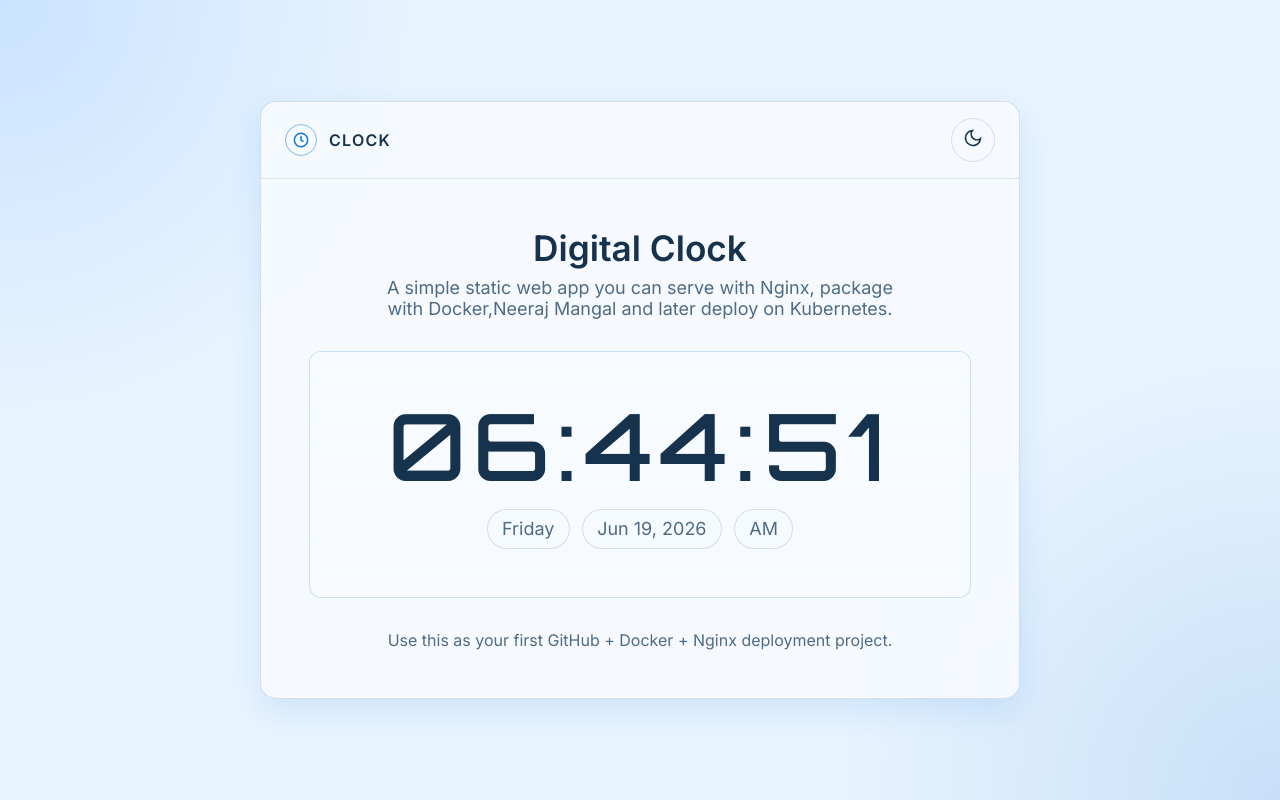
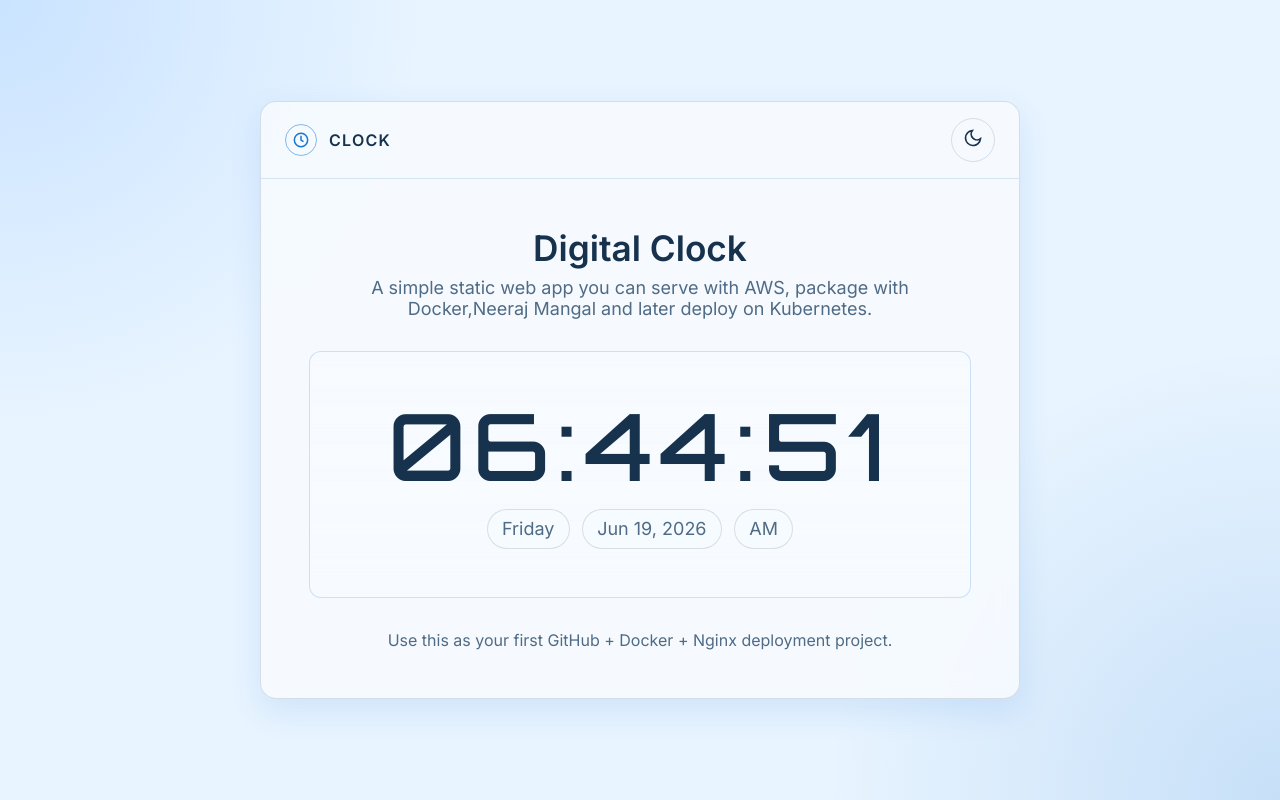
Before and after one commit to mangalneeraj3/jenkins_project, a plain HTML site: page index.html in a window 1280 px wide. Drawn offline with Linux system fonts and the light colour scheme.

Commit message:
AWS Comit

```diff
--- a/index.html
+++ b/index.html
@@ -189,7 +189,7 @@
     <section class="content">
       <div class="headline">
         <h1>Digital Clock </h1>
-        <p>A simple static web app you can serve with Nginx, package with Docker,Neeraj Mangal and later deploy on Kubernetes.</p>
+        <p>A simple static web app you can serve with AWS, package with Docker,Neeraj Mangal and later deploy on Kubernetes.</p>
       </div>
 
       <section class="clock-card" aria-label="Digital clock display">
```
